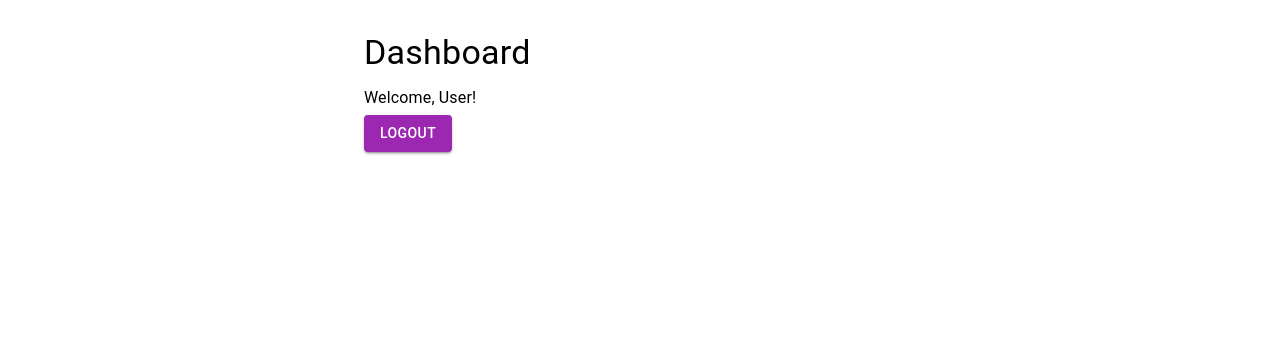
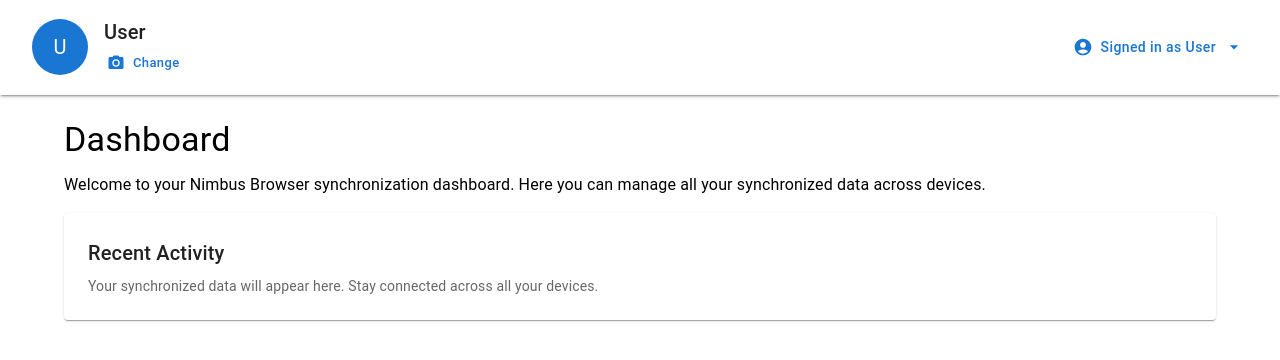
Before and after one commit to segunOluwatayo/nimbus-browser-backend, a React (Create React App) app in the folder frontend/: page /dashboard in a window 1280 px wide. Shown: the top 360 px of the page. Built offline with nearby package versions, Linux system fonts and the light colour scheme; no server answers.

Commit message:
Refactor Dashboard component to include ProfileHeader for user information and logout functionality, enhancing user experience and layout structure.

```diff
--- a/frontend/src/pages/Dashboard.js
+++ b/frontend/src/pages/Dashboard.js
@@ -1,8 +1,9 @@
 // src/pages/Dashboard.js
 import React, { useContext, useEffect, useState } from 'react';
-import { Container, Typography, Button, CircularProgress } from '@mui/material';
+import { Container, Typography, CircularProgress, Box, Paper } from '@mui/material';
 import { AuthContext } from '../context/AuthContext';
 import { useNavigate } from 'react-router-dom';
+import ProfileHeader from '../components/ProfileHeader';
 
 function Dashboard() {
   const { user, logout, fetchUserProfile } = useContext(AuthContext);
@@ -25,39 +26,51 @@
     loadUserProfile();
   }, [fetchUserProfile]);
 
+  const handleLogout = () => {
+    logout();
+    navigate('/');
+  };
+
   if (loading) {
     return (
-      <Container maxWidth="sm" style={{ marginTop: '2rem', textAlign: 'center' }}>
+      <Box sx={{ display: 'flex', flexDirection: 'column', alignItems: 'center', mt: 4 }}>
         <CircularProgress />
-        <Typography variant="body1" style={{ marginTop: '1rem' }}>
+        <Typography variant="body1" sx={{ mt: 2 }}>
           Loading your profile...
         </Typography>
-      </Container>
+      </Box>
     );
   }
 
   // Use profileData if available, otherwise fall back to user from context
-  const displayName = profileData?.name || user?.name || user?.email || 'User';
+  const userData = profileData || user || {};
 
   return (
-    <Container maxWidth="sm" style={{ marginTop: '2rem' }}>
-      <Typography variant="h4" gutterBottom>
-        Dashboard
-      </Typography>
-      <Typography variant="body1" gutterBottom>
-        Welcome, {displayName}!
-      </Typography>
-      <Button
-        variant="contained"
-        color="secondary"
-        onClick={() => {
-          logout();
-          navigate('/');
-        }}
-      >
-        Logout
-      </Button>
-    </Container>
+    <Box sx={{ display: 'flex', flexDirection: 'column', minHeight: '100vh' }}>
+      <ProfileHeader
+        user={userData}
+        onLogout={handleLogout}
+      />
+      <Container maxWidth="lg" sx={{ flexGrow: 1 }}>
+        <Typography variant="h4" gutterBottom>
+          Dashboard
+        </Typography>
+        <Typography variant="body1" paragraph>
+          Welcome to your Nimbus Browser synchronization dashboard.
+          Here you can manage all your synchronized data across devices.
+        </Typography>
+
+        {/* Dashboard content goes here */}
+        <Paper sx={{ p: 3, mt: 2 }}>
+          <Typography variant="h6" gutterBottom>
+            Recent Activity
+          </Typography>
+          <Typography variant="body2" color="text.secondary">
+            Your synchronized data will appear here. Stay connected across all your devices.
+          </Typography>
+        </Paper>
+      </Container>
+    </Box>
   );
 }
 
```
